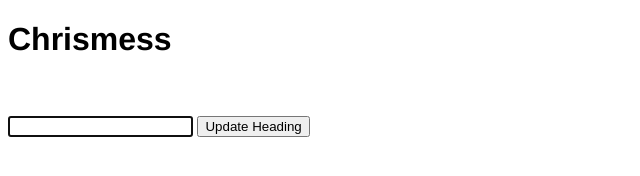
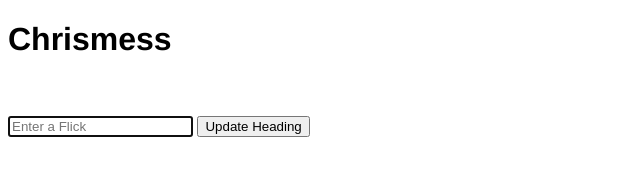
Before and after one commit to kiffmejs/Chrismess, a plain HTML site: page index.html in a window 1280 px wide. Shown: the full height of the page, 0-640 px from the left. Drawn offline with Linux system fonts and the light colour scheme.

Commit message:
Add Placeholder to Flick Name

```diff
--- a/index.html
+++ b/index.html
@@ -13,7 +13,11 @@
 <br>
 <br>
 <form id= "flickForm">
-  <input type="text" name="flickName" autofocus>
+  <input type="text"
+  name="flickName"
+  placeholder="Enter a Flick"
+  autofocus
+  >
   <button type="submit">Update Heading</button>
 </form>
 
```
